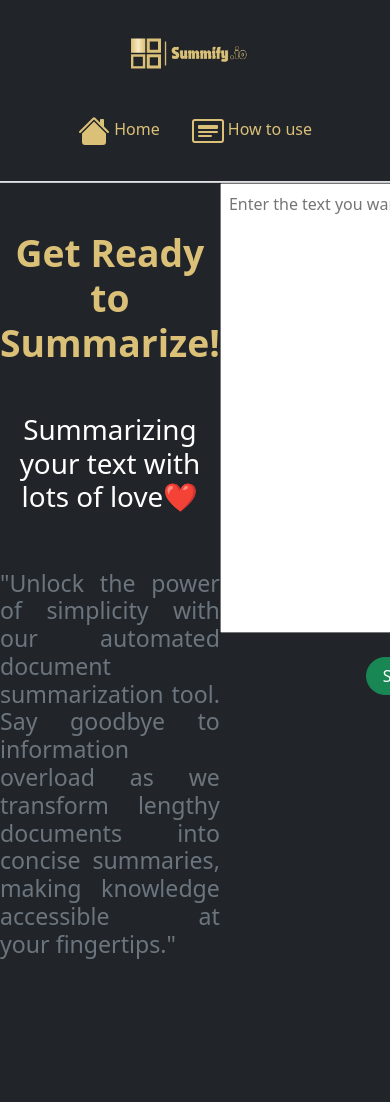
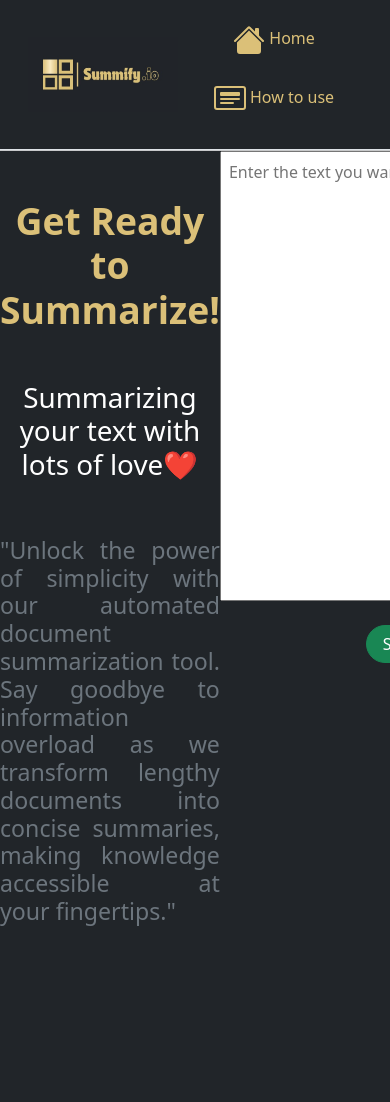
Before and after one commit to Lakshay0001/Flask_Summify.io, a Flask app: page / in a window 390 px wide. After the commit the page ends 926 px from the top, so only its background shows below. Run offline with Flask 3, Linux system fonts and the light colour scheme; some libraries are stand-ins or nearby versions.

Commit message:
Update index.html

```diff
--- a/templates/index.html
+++ b/templates/index.html
@@ -3,7 +3,7 @@
   <head>
     <meta charset="UTF-8" />
     <meta name="viewport" content="width=device-width, initial-scale=1.0" />
-    <title>Document</title>
+    <title>Summify.io</title>
     <link
       href="https://cdn.jsdelivr.net/npm/bootstrap@5.3.3/dist/css/bootstrap.min.css"
       rel="stylesheet"
@@ -17,25 +17,25 @@
     <div class="px-3 py-2 text-bg-dark border-bottom">
       <div class="container">
         <div
-          class="d-flex flex-wrap align-items-center justify-content-center justify-content-lg-start"
+          class="d-flex align-items-center justify-content-center justify-content-lg-start changejustification"
         >
           <a
             href="/"
-            class="d-flex align-items-center my-2 my-lg-0 me-lg-auto text-white text-decoration-none"
+            class="d-flex align-items-center my-2 my-lg-0 me-lg-auto text-white text-decoration-none changeitemmargin"
           >
             <img
               src="../static/images/rec.jpg"
               alt="Brand Name"
-              class="bi me-2"
+              class="bi me-2 changesize"
               height="75"
             />
           </a>
-
+          <div>
           <ul
             class="nav col-12 col-lg-auto my-2 justify-content-center my-md-0 text-small"
           >
             <li>
-              <a href="/" class="nav-link text-secondary">
+              <a href="/" class="nav-link text-secondary displayhide">
                 <svg
                   xmlns="http://www.w3.org/2000/svg"
                   width="32"
@@ -55,13 +55,13 @@
               </a>
             </li>
             <li>
-              <a href="#" class="nav-link text-white" id="toggleNavbarItem">
+              <a href="#" class="nav-link text-white changeitempadding" id="toggleNavbarItem">
                 <svg
                   xmlns="http://www.w3.org/2000/svg"
                   width="32"
                   height="32"
                   fill="currentColor"
-                  class="bi bi-card-heading golden"
+                  class="bi bi-card-heading golden changeitemsize"
                   viewBox="0 0 16 16"
                 >
                   <path
@@ -71,31 +71,32 @@
                     d="M3 8.5a.5.5 0 0 1 .5-.5h9a.5.5 0 0 1 0 1h-9a.5.5 0 0 1-.5-.5m0 2a.5.5 0 0 1 .5-.5h6a.5.5 0 0 1 0 1h-6a.5.5 0 0 1-.5-.5m0-5a.5.5 0 0 1 .5-.5h9a.5.5 0 0 1 .5.5v1a.5.5 0 0 1-.5.5h-9a.5.5 0 0 1-.5-.5z"
                   />
                 </svg>
-                <p class="d-inline-block golden">How to use</p>
+                <p class="d-inline-block golden changeitemmargin">How to use</p>
               </a>
             </li>
           </ul>
+        </div>
         </div>
       </div>
     </div>
     <hr style="margin: 0" />
 
     <div class="position-relative overflow-hidden text-center bg-body-tertiary">
-      <div style="background-color: #212529" class="col-md-12 mx-auto d-flex">
-        <div class="p-md-5 col-md-8 d-flex flex-column justify-content-center align-items-center">
+      <div style="background-color: #212529" class="col-md-12 mx-auto d-flex mediamobile">
+        <div class="p-md-5 col-md-auto col-lg-7 col-xl-8 d-flex flex-column justify-content-center align-items-center">
           <h1 style="color: #dbc078" class="display-3 fw-bold my-5">
             Get Ready to Summarize!
           </h1>
-          <h1 class="fw-normal text-white">
+          <h1 class="fw-normal text-white changeh1">
             Summarizing your text with lots of love❤️
           </h1>
-          <h3 class="fw-normal text-secondary my-5" id="myh3">
+          <h3 class="fw-normal text-secondary my-5 changeh3" id="myh3">
             "Unlock the power of simplicity with our automated document
             summarization tool. Say goodbye to information overload as we
             transform lengthy documents into concise summaries, making knowledge
             accessible at your fingertips."
           </h3>
-          <div class="my-5">
+          <div class="mt-5 mb-2">
             <iframe
               id="myIframe"
               width="500"
@@ -110,8 +111,8 @@
           </div>
         </div>
 
-        <div class="d-flex gap-5 justify-content-center lead fw-normal p-md-5">
-          <form action="/analyze" method="POST">
+        <div class="d-flex gap-5 justify-content-center lead fw-normal p-md-5 skipmargin">
+          <form action="/analyze" method="POST" class="mediamobile">
             <textarea
               name="rawtext"
               class="formcontrol px-2 py-2 changetext"
```
